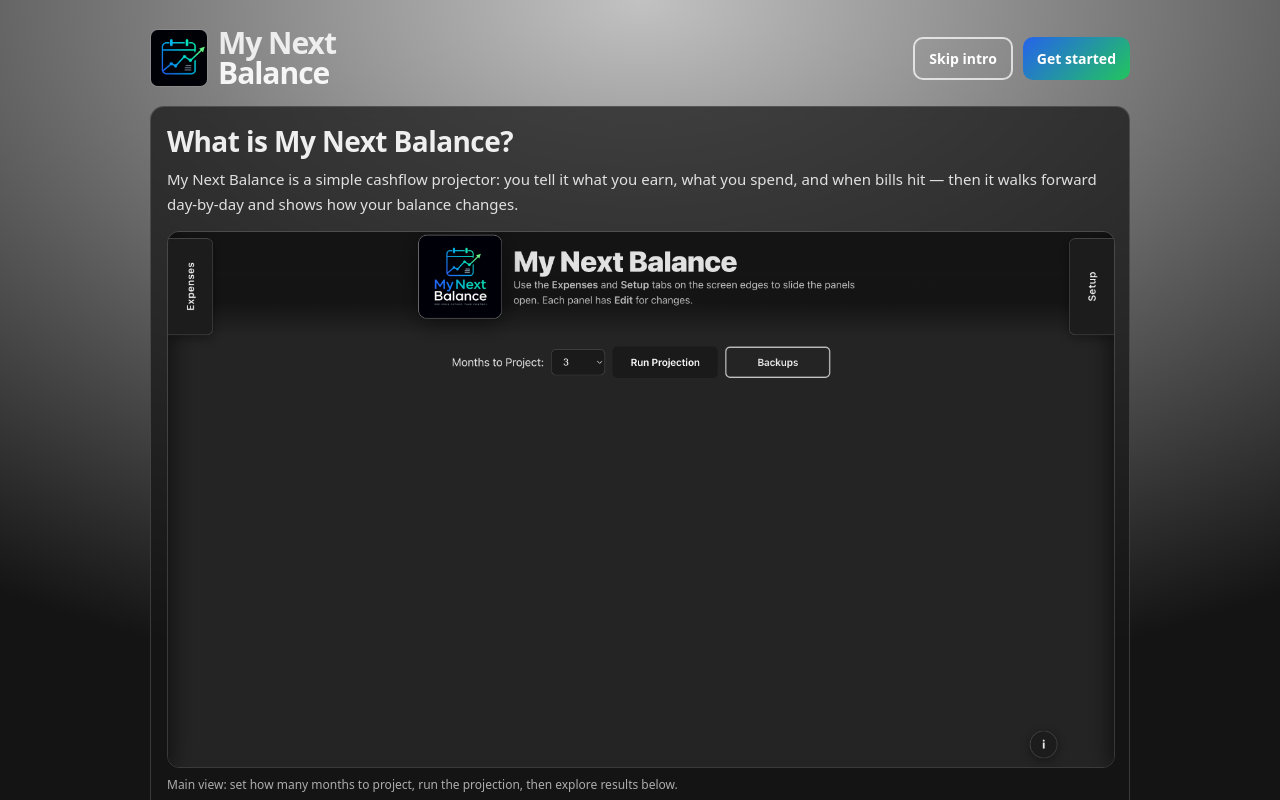
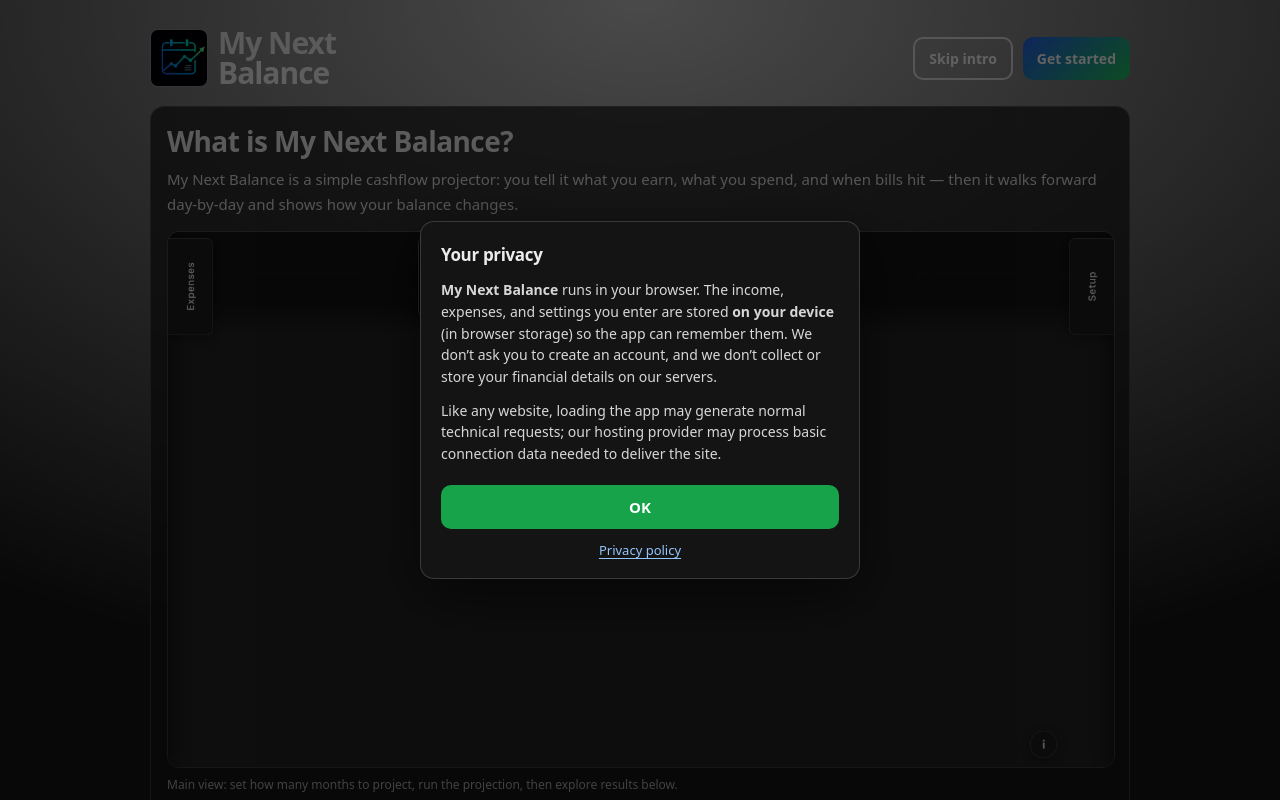
Before and after one commit to drumms22/my-next-balance-website, a React (Vite) app: page / in a window 1280 px wide. Shown: the top 800 px of the page. Built offline with nearby package versions, Linux system fonts and the light colour scheme.

Commit message:
Added vercel analytics

```diff
--- a/package.json
+++ b/package.json
@@ -10,6 +10,7 @@
     "preview": "vite preview"
   },
   "dependencies": {
+    "@vercel/analytics": "^1.5.0",
     "@tippy.js/react": "^3.1.1",
     "date-fns": "^4.1.0",
     "react": "^19.2.0",
--- /dev/null
+++ b/public/privacy.html
@@ -0,0 +1,81 @@
+<!doctype html>
+<html lang="en">
+  <head>
+    <meta charset="UTF-8" />
+    <meta name="viewport" content="width=device-width, initial-scale=1.0" />
+    <title>Privacy policy — My Next Balance</title>
+    <meta
+      name="description"
+      content="How My Next Balance handles your data: local browser storage, no accounts, hosting."
+    />
+    <style>
+      :root {
+        color-scheme: dark;
+      }
+      body {
+        margin: 0;
+        padding: 24px 18px 48px;
+        font-family:
+          system-ui,
+          -apple-system,
+          Segoe UI,
+          Roboto,
+          Helvetica,
+          Arial,
+          sans-serif;
+        background: #0f0f0f;
+        color: rgba(255, 255, 255, 0.9);
+        line-height: 1.55;
+        max-width: 42rem;
+        margin-inline: auto;
+      }
+      h1 {
+        font-size: 1.35rem;
+        margin: 0 0 0.75rem;
+      }
+      h2 {
+        font-size: 1.05rem;
+        margin: 1.5rem 0 0.5rem;
+      }
+      p {
+        margin: 0 0 0.75rem;
+        opacity: 0.92;
+        font-size: 0.95rem;
+      }
+      a {
+        color: #93c5fd;
+      }
+      .muted {
+        opacity: 0.75;
+        font-size: 0.88rem;
+      }
+    </style>
+  </head>
+  <body>
+    <h1>Privacy policy</h1>
+    <p class="muted">My Next Balance (“the app”) — last updated April 2026.</p>
+
+    <h2>What the app does with your information</h2>
+    <p>
+      The app runs in your web browser. The financial information you enter (for example income, expenses,
+      and configuration) is stored <strong>locally on your device</strong> using your browser’s storage
+      (such as <code>localStorage</code>) so your settings can persist between visits. We do not require you
+      to create an account, and we do not transmit your budget data to our own database for storage.
+    </p>
+
+    <h2>Hosting and technical data</h2>
+    <p>
+      The site is served over the internet. Our hosting provider may process standard technical information
+      involved in delivering web pages (for example network requests). That processing is governed by the
+      provider’s policies.
+    </p>
+
+    <h2>Changes</h2>
+    <p>
+      We may update this page when the app or hosting changes. The “last updated” note at the top will
+      change when we do.
+    </p>
+
+    <p><a href="/">← Back to My Next Balance</a></p>
+  </body>
+</html>
--- a/src/App.jsx
+++ b/src/App.jsx
@@ -1,12 +1,23 @@
 import { useCallback, useState } from "react";
+import { Analytics } from "@vercel/analytics/react";
 import Home from "./pages/Home";
 import LandingPage from "./pages/LandingPage";
 import GuideModal from "./components/guide/GuideModal";
+import PrivacyAcknowledgmentModal from "./components/PrivacyAcknowledgmentModal";
 import "./App.css";
 
 const INTRO_STORAGE_KEY = "fp_hasSeenIntro_v1";
+const PRIVACY_ACK_STORAGE_KEY = "fp_privacyAck_v1";
 
 function App() {
+  const [privacyOpen, setPrivacyOpen] = useState(() => {
+    try {
+      return localStorage.getItem(PRIVACY_ACK_STORAGE_KEY) !== "1";
+    } catch {
+      return true;
+    }
+  });
+
   const [showLanding, setShowLanding] = useState(() => {
     try {
       return localStorage.getItem(INTRO_STORAGE_KEY) !== "1";
@@ -16,6 +27,15 @@ function App() {
   });
 
   const [guideOpen, setGuideOpen] = useState(false);
+
+  const acknowledgePrivacy = () => {
+    try {
+      localStorage.setItem(PRIVACY_ACK_STORAGE_KEY, "1");
+    } catch {
+      // ignore
+    }
+    setPrivacyOpen(false);
+  };
 
   const finishIntro = () => {
     try {
@@ -28,12 +48,18 @@ function App() {
 
   const setGuide = useCallback((next) => setGuideOpen(Boolean(next)), []);
 
-  if (showLanding) return <LandingPage onContinue={finishIntro} />;
-
   return (
     <>
-      <Home guideModalOpen={guideOpen} onOpenGuide={setGuide} />
-      <GuideModal open={guideOpen} onClose={() => setGuideOpen(false)} />
+      <PrivacyAcknowledgmentModal open={privacyOpen} onAcknowledge={acknowledgePrivacy} />
+      {showLanding ? (
+        <LandingPage onContinue={finishIntro} />
+      ) : (
+        <>
+          <Home guideModalOpen={guideOpen} onOpenGuide={setGuide} />
+          <GuideModal open={guideOpen} onClose={() => setGuideOpen(false)} />
+        </>
+      )}
+      <Analytics />
     </>
   );
 }
--- /dev/null
+++ b/src/components/PrivacyAcknowledgmentModal.jsx
@@ -0,0 +1,116 @@
+import { useEffect } from "react";
+
+const overlay = {
+  position: "fixed",
+  inset: 0,
+  zIndex: 130,
+  background: "rgba(0, 0, 0, 0.62)",
+  display: "flex",
+  justifyContent: "center",
+  alignItems: "center",
+  padding: 16,
+  boxSizing: "border-box",
+};
+
+const dialog = {
+  width: "min(440px, 94vw)",
+  maxHeight: "min(85vh, 640px)",
+  overflow: "auto",
+  background: "#141414",
+  borderRadius: 14,
+  border: "1px solid rgba(128, 128, 128, 0.35)",
+  boxShadow: "0 18px 60px rgba(0, 0, 0, 0.55)",
+  padding: "20px 20px 18px",
+  boxSizing: "border-box",
+  textAlign: "left",
+  color: "rgba(255, 255, 255, 0.92)",
+};
+
+const title = {
+  margin: "0 0 12px",
+  fontSize: 17,
+  fontWeight: 800,
+  letterSpacing: "-0.02em",
+};
+
+const body = {
+  margin: 0,
+  fontSize: 14,
+  lineHeight: 1.55,
+  opacity: 0.9,
+};
+
+const actions = {
+  display: "flex",
+  flexDirection: "column",
+  alignItems: "stretch",
+  gap: 12,
+  marginTop: 20,
+};
+
+const okBtn = {
+  padding: "12px 16px",
+  borderRadius: 10,
+  border: "none",
+  background: "#16a34a",
+  color: "white",
+  cursor: "pointer",
+  fontWeight: 700,
+  fontSize: 15,
+  fontFamily: "inherit",
+};
+
+const link = {
+  fontSize: 13,
+  textAlign: "center",
+  color: "#93c5fd",
+  textDecoration: "underline",
+  textUnderlineOffset: 3,
+};
+
+export default function PrivacyAcknowledgmentModal({ open, onAcknowledge }) {
+  useEffect(() => {
+    if (!open) return;
+    const prev = document.body.style.overflow;
+    document.body.style.overflow = "hidden";
+    return () => {
+      document.body.style.overflow = prev;
+    };
+  }, [open]);
+
+  if (!open) return null;
+
+  return (
+    <div style={overlay} aria-hidden={false}>
+      <div
+        role="dialog"
+        aria-modal="true"
+        aria-labelledby="privacy-ack-title"
+        style={dialog}
+        onClick={(e) => e.stopPropagation()}
+      >
+        <h2 id="privacy-ack-title" style={title}>
+          Your privacy
+        </h2>
+        <p style={body}>
+          <strong style={{ opacity: 1 }}>My Next Balance</strong> runs in your browser. The income,
+          expenses, and settings you enter are stored <strong style={{ opacity: 1 }}>on your device</strong>{" "}
+          (in browser storage) so the app can remember them. We don’t ask you to create an account, and we
+          don’t collect or store your financial details on our servers.
+        </p>
+        <p style={{ ...body, marginTop: 12 }}>
+          Like any website, loading the app may generate normal technical requests; our hosting provider may
+          process basic connection data needed to deliver the site.
+        </p>
+        <div style={actions}>
+          <button type="button" style={okBtn} onClick={onAcknowledge}>
+            OK
+          </button>
+          <a href="/privacy.html" style={link} target="_blank" rel="noopener noreferrer">
+            Privacy policy
+          </a>
+        </div>
+      </div>
+    </div>
+  );
+}
```
Also changed, not shown: 2 other files (tests, documents, lock files or other folders).
